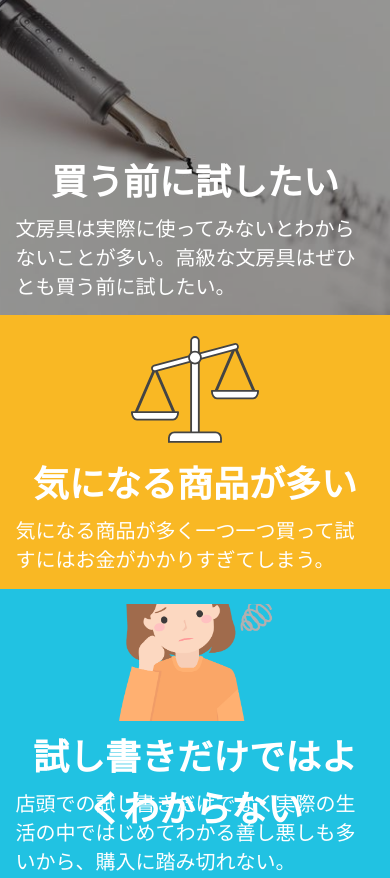
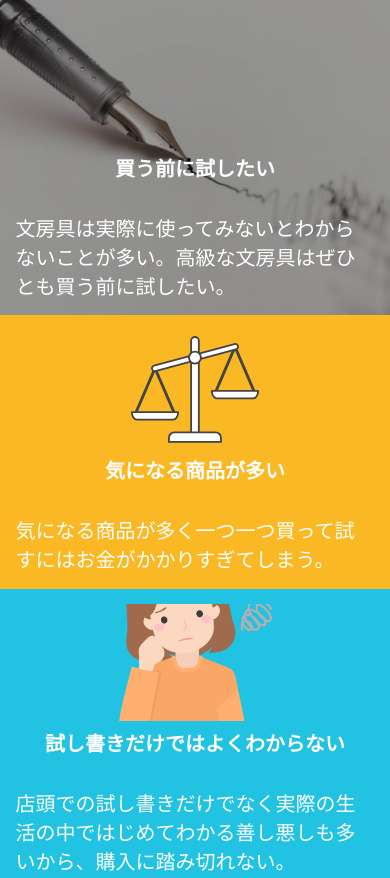
Before and after one commit to ken-watarai/portfolio-LP, a plain HTML site: page index.html in a window 390 px wide. Shown: the part 1244-2122 px from the top of the page. Drawn offline with nearby package versions, Linux system fonts and the light colour scheme; files whose address does not match are found by name; a web font is replaced by a local one.

Commit message:
Update responsive.css

```diff
--- a/css/responsive.css
+++ b/css/responsive.css
@@ -98,6 +98,10 @@
 }
 
 @media screen and (max-width: 750px) {
+  /* trouble-solution */
+  .trouble-title {
+    font-size: 20px;
+  }
   /* to success and success key  */
   .success-key-box-wrapper  {
     width: 100%;
```
